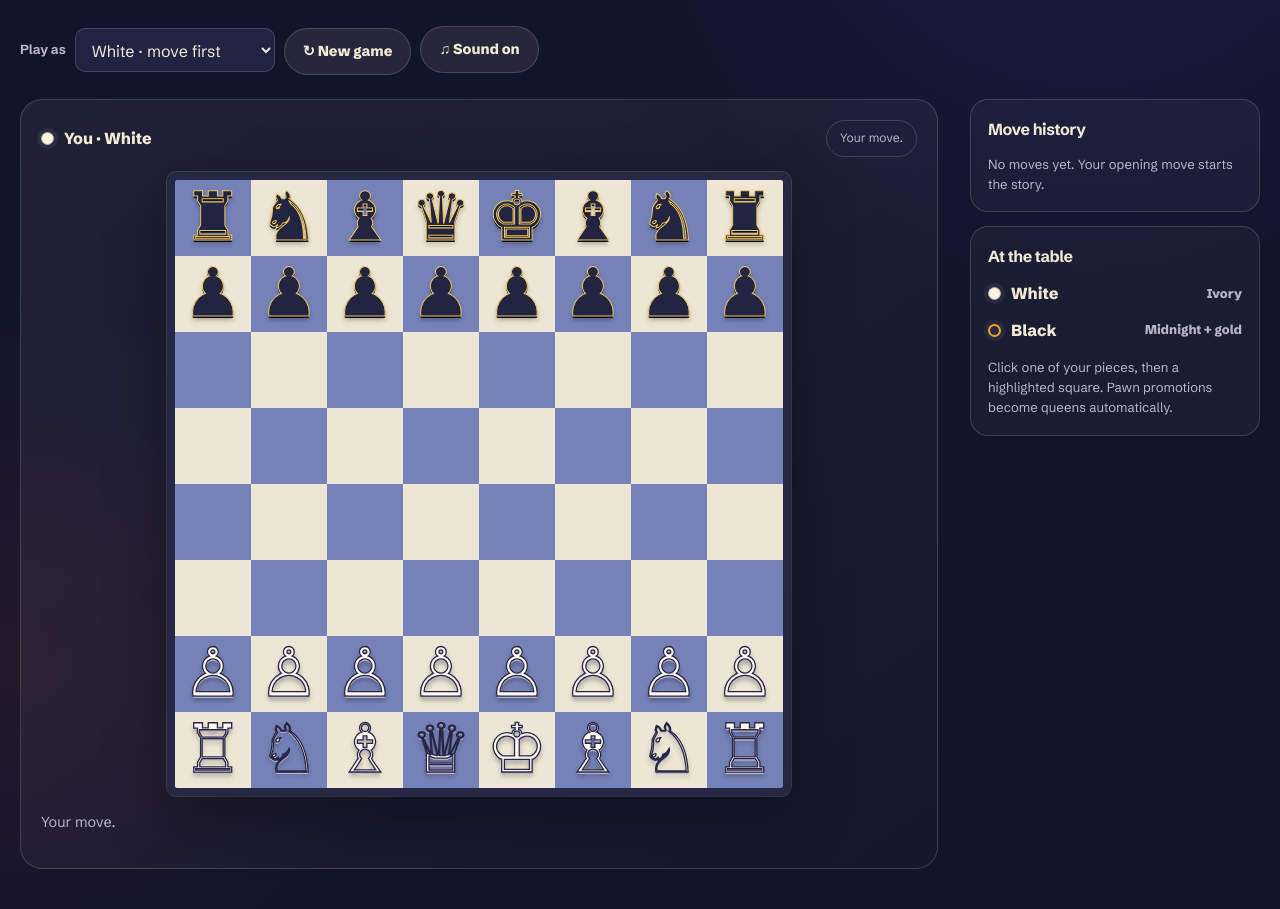
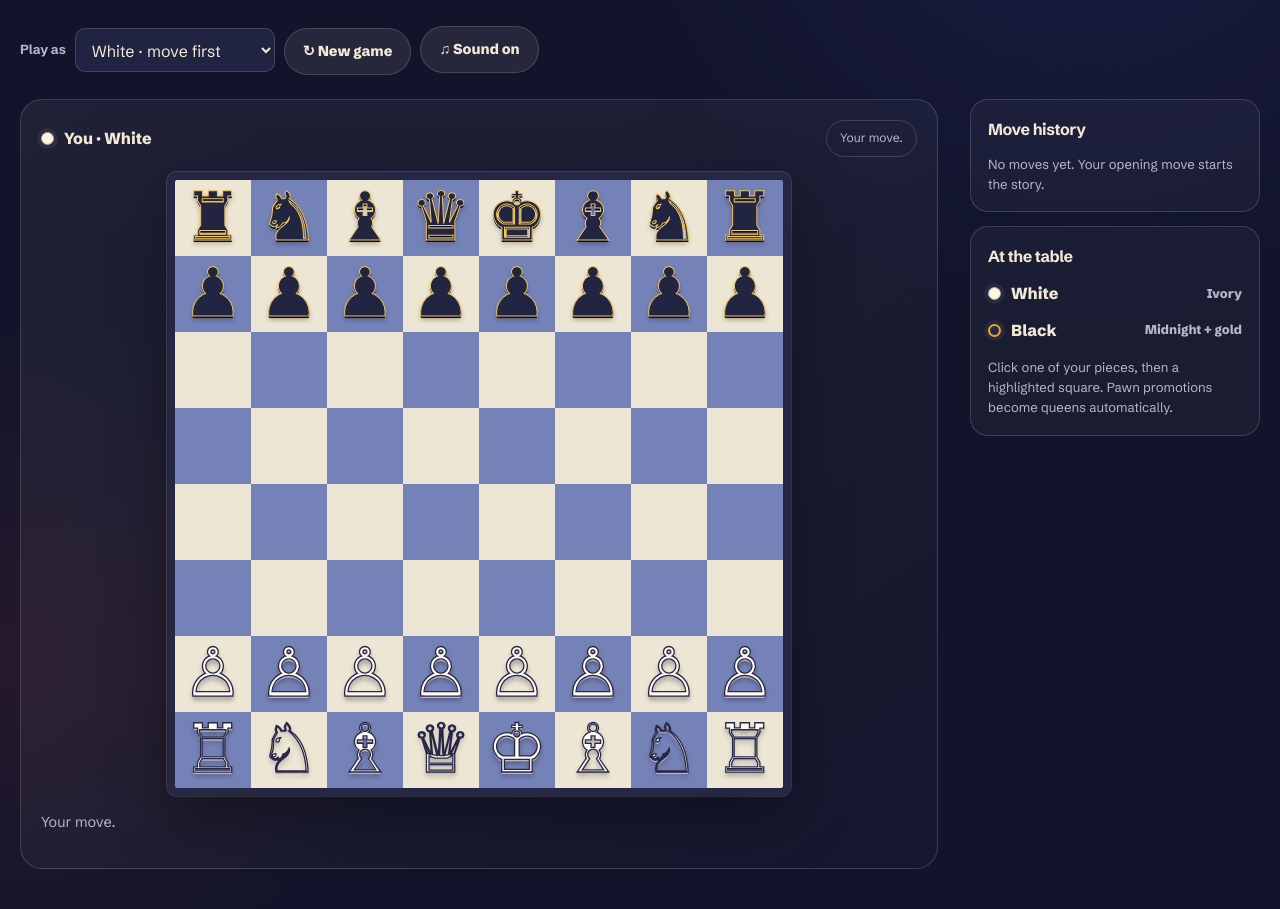
Before and after one commit to notyugg/chess--bot, a Flask app: page /chess in a window 1280 px wide. Shown: the part 339-1248 px from the top of the page. Run offline with Flask 3, Linux system fonts and the light colour scheme; some web fonts are replaced.

Commit message:
Fix chessboard square orientation

```diff
--- a/templates/chess.html
+++ b/templates/chess.html
@@ -50,7 +50,7 @@ function playSound(kind){if(kind==="capture"){tone(180,.11,"triangle",.07);tone(
 function coordMove(uci){if(!uci||uci.length<4)return null;return{who:uci, text:uci.slice(0,2)+" → "+uci.slice(2,4)+(uci[4]?" = "+uci[4].toUpperCase():"")};}
 function addMove(uci){const entry=coordMove(uci);if(entry)moveHistory.push(entry);renderLog();}
 function renderLog(){if(!moveHistory.length){moveLogEl.innerHTML='<p style="font-size:.82rem;margin:0">No moves yet. Your opening move starts the story.</p>';return;}moveLogEl.innerHTML="";for(let i=0;i<moveHistory.length;i+=2){const row=document.createElement("div");row.className="move-row";const num=document.createElement("span");num.className="move-num";num.textContent=String(Math.floor(i/2)+1)+".";const white=document.createElement("span");white.className="move-cell";white.textContent=moveHistory[i]?moveHistory[i].text:"—";const black=document.createElement("span");black.className="move-cell";black.textContent=moveHistory[i+1]?moveHistory[i+1].text:"…";if(i===moveHistory.length-1)white.classList.add("latest");if(i+1===moveHistory.length-1)black.classList.add("latest");row.append(num,white,black);moveLogEl.appendChild(row);}moveLogEl.scrollTop=moveLogEl.scrollHeight;}
-function render(){const pieces=parseFen(fen);boardEl.innerHTML="";const ranks=humanColor==="white"?[8,7,6,5,4,3,2,1]:[1,2,3,4,5,6,7,8],files=humanColor==="white"?[...FILES]:[...FILES].reverse();for(const rank of ranks)for(const file of files){const name=file+rank,div=document.createElement("div");div.className="sq "+(((FILES.indexOf(file)+rank)%2===0)?"d":"l");div.setAttribute("role","gridcell");div.setAttribute("aria-label",name+(pieces[name]?" piece":""));if(name===selected)div.classList.add("sel");if(targets.includes(name))div.classList.add("target");if(lastMoves.includes(name))div.classList.add("last");if(pieces[name]){const span=document.createElement("span");span.className="piece-chess "+(pieces[name]===pieces[name].toUpperCase()?"white-piece":"black-piece");span.textContent=GLYPH[pieces[name]];div.appendChild(span);}div.onclick=()=>onSquare(name,pieces);boardEl.appendChild(div);}}
+function render(){const pieces=parseFen(fen);boardEl.innerHTML="";const ranks=humanColor==="white"?[8,7,6,5,4,3,2,1]:[1,2,3,4,5,6,7,8],files=humanColor==="white"?[...FILES]:[...FILES].reverse();for(const rank of ranks)for(const file of files){const name=file+rank,div=document.createElement("div");div.className="sq "+(((FILES.indexOf(file)+rank)%2===1)?"d":"l");div.setAttribute("role","gridcell");div.setAttribute("aria-label",name+(pieces[name]?" piece":""));if(name===selected)div.classList.add("sel");if(targets.includes(name))div.classList.add("target");if(lastMoves.includes(name))div.classList.add("last");if(pieces[name]){const span=document.createElement("span");span.className="piece-chess "+(pieces[name]===pieces[name].toUpperCase()?"white-piece":"black-piece");span.textContent=GLYPH[pieces[name]];div.appendChild(span);}div.onclick=()=>onSquare(name,pieces);boardEl.appendChild(div);}}
 async function post(url,body){const res=await fetch(url,{method:"POST",headers:{"Content-Type":"application/json"},body:JSON.stringify(body)});const data=await res.json();if(!res.ok)throw new Error(data.error||"Request failed");return data;}
 async function onSquare(name,pieces){if(over)return;if(selected&&targets.includes(name)){const piece=pieces[selected],captured=Boolean(pieces[name])||(piece&&piece.toLowerCase()==="p"&&selected[0]!==name[0]&&!pieces[name]),body={fen:fen,from:selected,to:name};if(piece&&piece.toLowerCase()==="p"&&(name[1]==="8"||name[1]==="1"))body.promotion="q";const humanUci=selected+name+(body.promotion||"");selected=null;targets=[];setStatus("Opponent is thinking…");try{const data=await post("/api/chess/move",body);fen=data.fen;lastMoves=[humanUci.slice(0,2),humanUci.slice(2,4)];addMove(humanUci);playSound(captured?"capture":"move");if(data.bot_move){addMove(data.bot_move);lastMoves=[data.bot_move.slice(0,2),data.bot_move.slice(2,4)];playSound("bot");}over=data.game_over;if(over)setStatus("Game over: "+data.result);else setStatus(data.in_check?"Check! Your move.":"Your move.");}catch(e){setStatus(e.message,true);}render();return;}if(isHumanPiece(pieces[name])){selected=name;try{targets=(await post("/api/chess/legal",{fen:fen,from:name})).targets;setStatus("Choose a highlighted square.");}catch(e){targets=[];setStatus(e.message,true);}}else{selected=null;targets=[];}render();}
 async function newGame(){humanColor=sideChoice.value;fen=START_FEN;selected=null;targets=[];lastMoves=[];over=false;moveHistory=[];humanLabel.textContent="You · "+(humanColor==="white"?"White":"Black");humanDot.className="player-dot "+humanColor;renderLog();render();setStatus(humanColor==="white"?"Your move.":"Bot opens as White…");if(humanColor==="black"){try{const data=await post("/api/chess/start",{fen:START_FEN});fen=data.fen;if(data.bot_move){addMove(data.bot_move);lastMoves=[data.bot_move.slice(0,2),data.bot_move.slice(2,4)];playSound("bot");}over=data.game_over;setStatus(over?"Game over: "+data.result:"Your move.");render();}catch(e){setStatus(e.message,true);}}}
```
